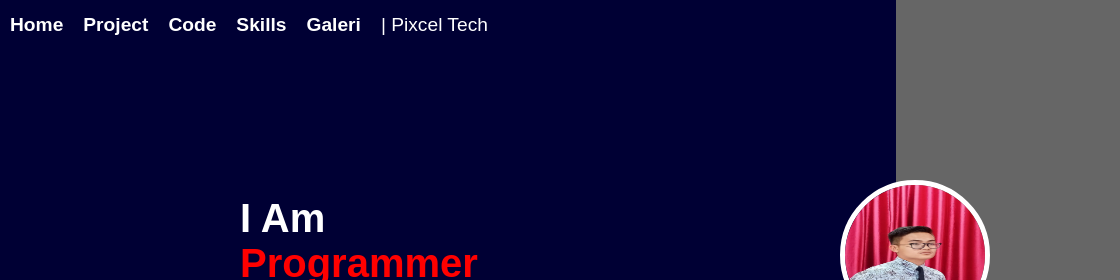
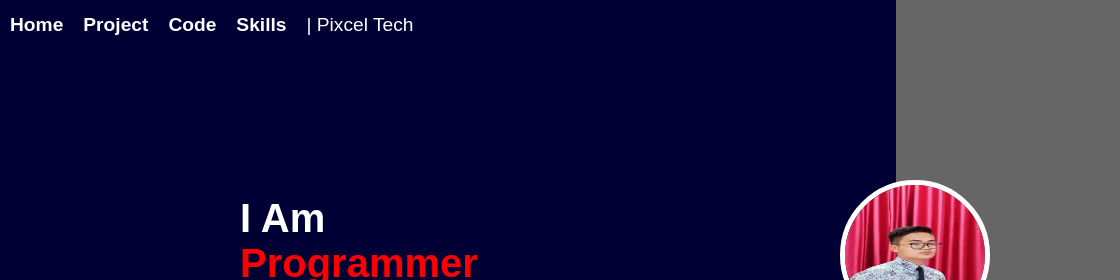
Before and after one commit to reonDay/My-Portofolio-Website, a plain HTML site: page index.html in a window 1280 px wide. Shown: the top 280 px of the page, 0-1120 px from the left. Drawn offline with nearby package versions, Linux system fonts and the light colour scheme.

Commit message:
Update index.html

```diff
--- a/index.html
+++ b/index.html
@@ -19,7 +19,6 @@
                 <li><a href="#portfolio">Project</a></li>
                 <li><a href="#source-code">Code</a></li>
                 <li><a href="#skills">Skills</a></li>
-                <li><a href="#gallery">Galeri</a></li>
                 <li>| Pixcel Tech</li>
             </ul>
             <div class="social-icons">
```
